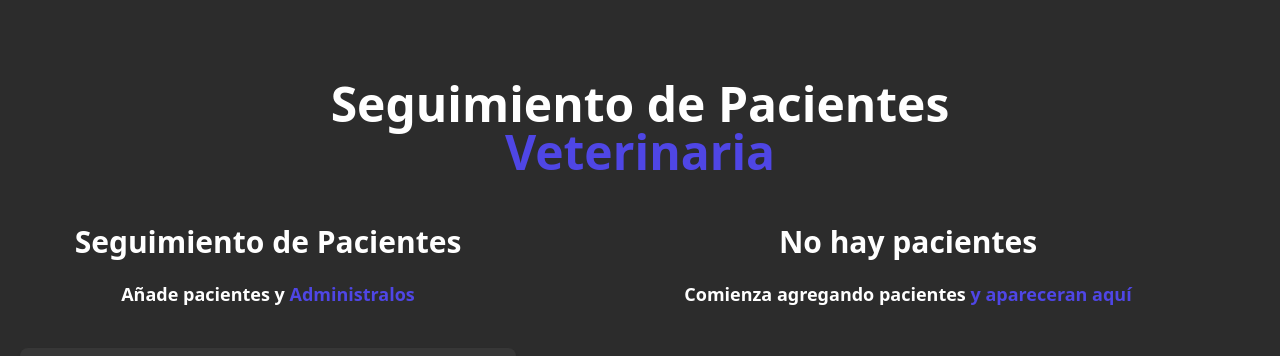
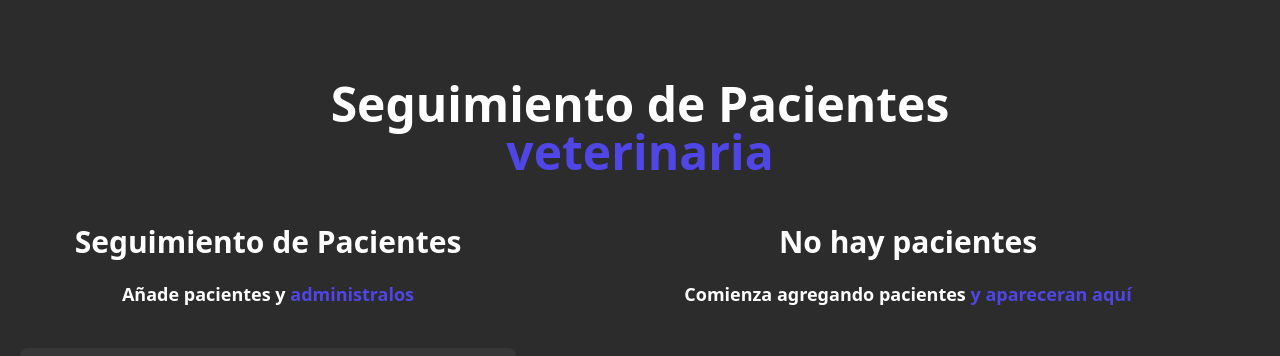
Before and after one commit to Crowexe/01-citas-veterinaria, a React (Vite) app: page / in a window 1280 px wide. Shown: the top 356 px of the page. Built offline with nearby package versions, Linux system fonts and the light colour scheme.

Commit message:
scrollbar changed

```diff
--- a/index.html
+++ b/index.html
@@ -6,7 +6,7 @@
     <meta name="viewport" content="width=device-width, initial-scale=1.0" />
     <title>Veterinaria</title>
   </head>
-  <body class="bg-custom-black h-screen">
+  <body class="bg-custom-black h-full scrollbar-w-8 scrollbar-track-gray-200 scrollbar-thumb-indigo-600 scrollbar-thin">
     <div id="root"></div>
     <script type="module" src="/src/main.jsx"></script>
   </body>
--- a/package.json
+++ b/package.json
@@ -10,7 +10,8 @@
   },
   "dependencies": {
     "react": "^18.2.0",
-    "react-dom": "^18.2.0"
+    "react-dom": "^18.2.0",
+    "tailwind-scrollbar": "^3.0.0"
   },
   "devDependencies": {
     "@types/react": "^18.0.26",
--- a/src/components/Formulario.jsx
+++ b/src/components/Formulario.jsx
@@ -80,7 +80,7 @@ const Formulario = ({pacientes, setPacientes, paciente, setPaciente}) => {
 					<h2 className="font-black text-3xl text-center text-white">Seguimiento de Pacientes</h2>
 					<p className="text-lg mt-5 text-center mb-10 font-bold text-white">
 					Añade pacientes y {''}
-					<span className="text-indigo-600">Administralos</span>
+					<span className="text-indigo-600">administralos</span>
 					</p>
 					<form
 						onSubmit={handleSubmit}
--- a/src/components/Header.jsx
+++ b/src/components/Header.jsx
@@ -4,7 +4,7 @@ const Header = () => {
     <>
         <h1 className="font-black text-5xl text-center md:w-2/3 mx-auto text-white">
           Seguimiento de Pacientes
-          <span className="text-indigo-600"> Veterinaria</span>
+          <span className="text-indigo-600"> veterinaria</span>
         </h1>
     </>
   )
--- a/src/components/ListadoPacientes.jsx
+++ b/src/components/ListadoPacientes.jsx
@@ -8,11 +8,11 @@ const ListadoPacientes = ({pacientes, setPaciente, eliminarPaciente}) => {
 
                 {pacientes && pacientes.length ? (
 
-                    <div className="md:w-1/2 lg:w-3/5 md:h-screen overflow-y-scroll">
+                    <div className="md:w-1/2 lg:w-3/5 md:h-screen overflow-y-auto scrollbar-w-8 scrollbar-corner-custom-black scrollbar-track-gray-200 scrollbar-thumb-indigo-600 scrollbar-thin">
                         <h2 className="font-black text-3xl text-center text-white">Listado de Pacientes</h2>
                         <p className="text-lg mt-5 text-center mb-10 font-bold text-white">
                         Administra tus {''}
-                            <span className="text-indigo-600">Pacientes y Citas</span>
+                            <span className="text-indigo-600">pacientes y citas</span>
                         </p>
 
                         {pacientes.map( (paciente ) => (
--- a/tailwind.config.cjs
+++ b/tailwind.config.cjs
@@ -9,5 +9,10 @@ module.exports = {
       },
     },
   },
-  plugins: [],
-}
+  plugins: [
+    require('tailwind-scrollbar')
+  ],
+  variants: {
+      scrollbar: ['rounded']
+  }
+};
```
Also changed, not shown: 1 other file (tests, documents, lock files or other folders).
